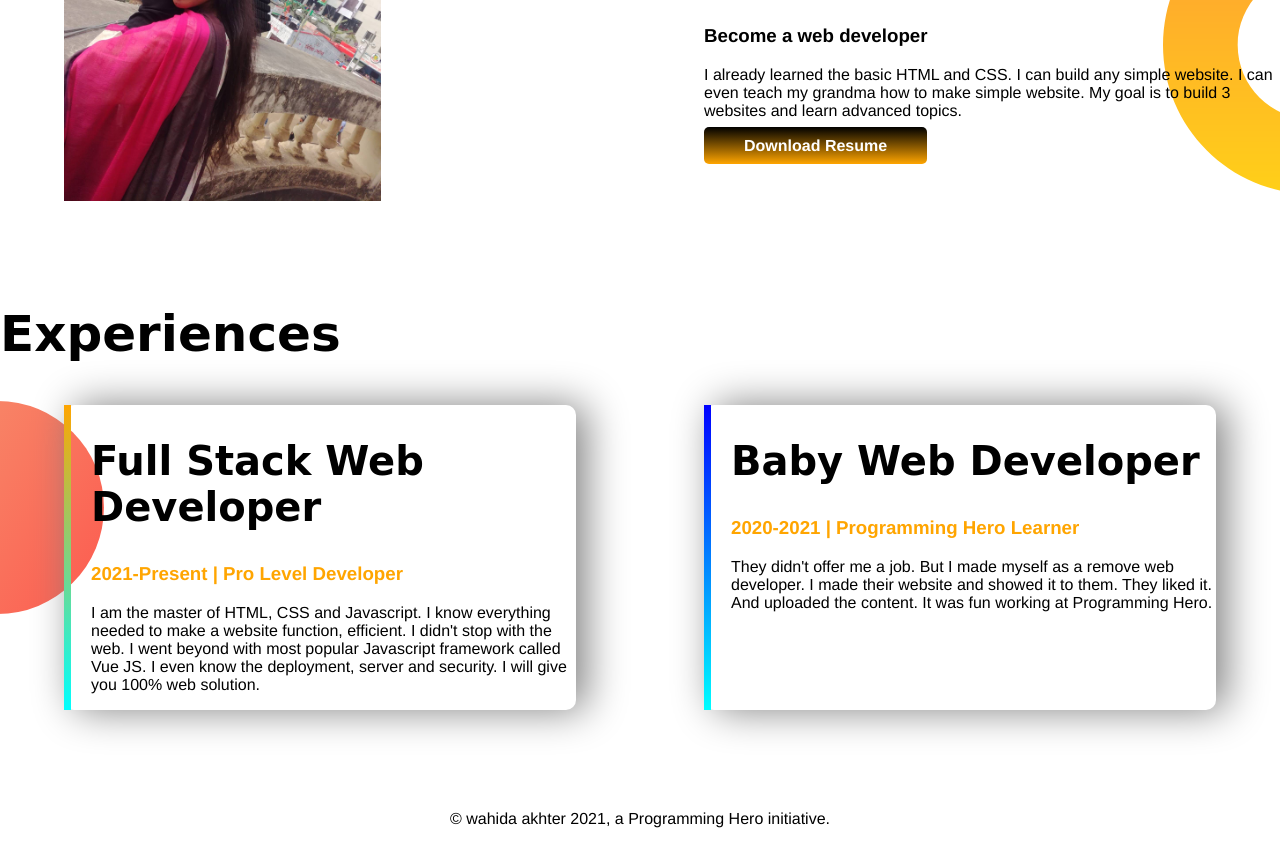
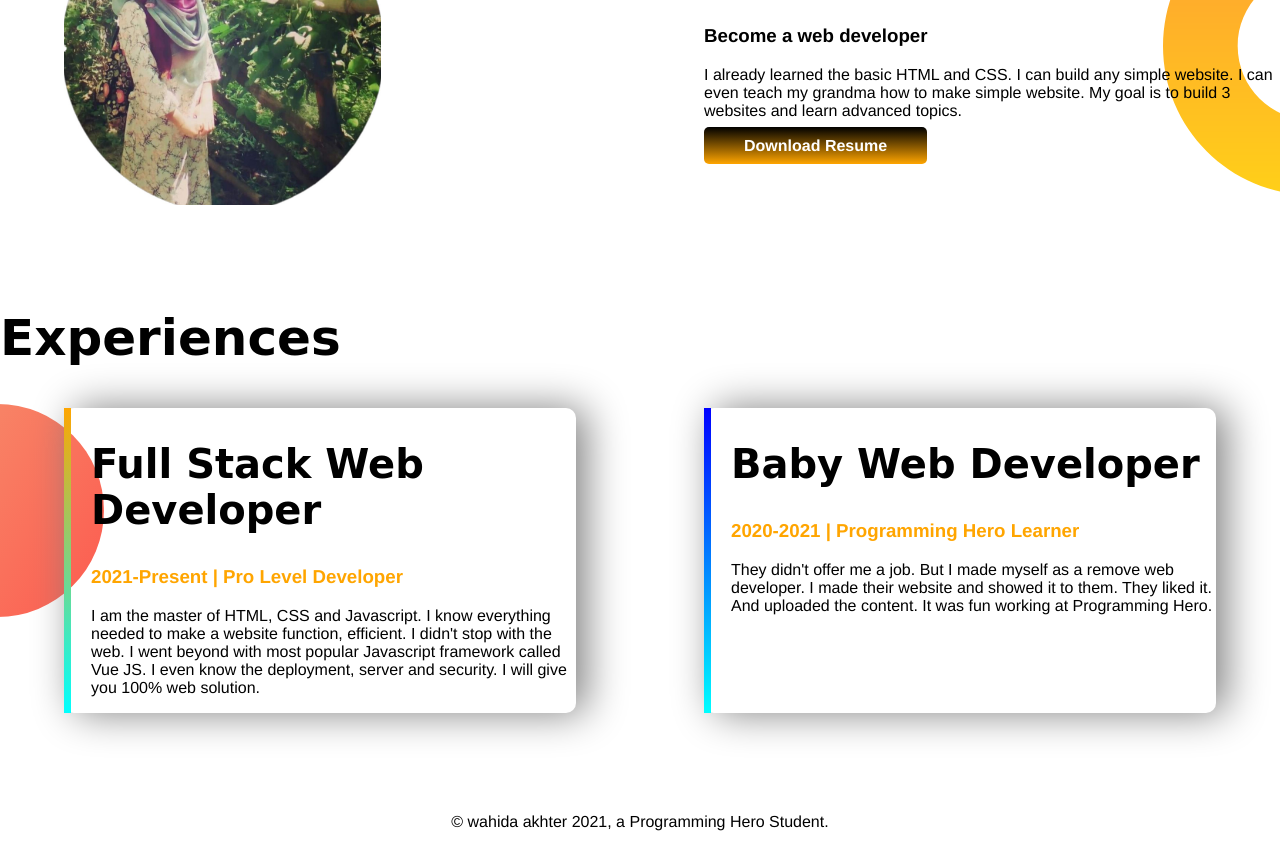
Before and after one commit to WahidaAkhter/portfolio-website, a plain HTML site: page index.html in a window 1280 px wide. Shown: the part 662-1509 px from the top of the page. Drawn offline with Linux system fonts and the light colour scheme; a web font is replaced by a local one.

Commit message:
phot edit added

```diff
--- a/index.html
+++ b/index.html
@@ -28,12 +28,13 @@
             <a class="link-button" target="_blank" href="https://www.linkedin.com/in/wahida-akhter/">Hire Me</a>
         </div>
         <div class="half-width">
-            <img src="images/wahida.jpg" alt="">
+            <img src="images/wahida paint.jpg" alt="">
+
         </div>
     </section>
     <section class="hope flexible-container">
         <div class="half-width">
-            <img src="images/wahidaaa.jpg" alt="">
+            <img src="images/shorna paint.jpg" alt="">
         </div>
         <div class="half-width">
             <h1>Dont lose hope</h1>
@@ -74,7 +75,7 @@
     </section>
     <footer>
         <p>
-            © wahida akhter 2021, a Programming Hero initiative.
+            © wahida akhter 2021, a Programming Hero Student.
         </p>
     </footer>
 
--- a/style.css
+++ b/style.css
@@ -2,6 +2,7 @@ body{
     font-family: 'Island Moments', cursive;
 font-family: 'Pushster', cursive;
 margin: 0%;
+background-color:white;
 }
 h1{
     font-size: 50px;
```
Also changed, not shown: anime.jpg.jpg (deleted), images/jhankar.png (deleted), images/jhankar2.png (deleted), images/shorna paint.jpg (added), images/shorna.jpg (deleted), images/wahida paint.jpg (added), images/wahida.jpg (deleted), images/wahidaaa.jpg (deleted), 4 other files.
